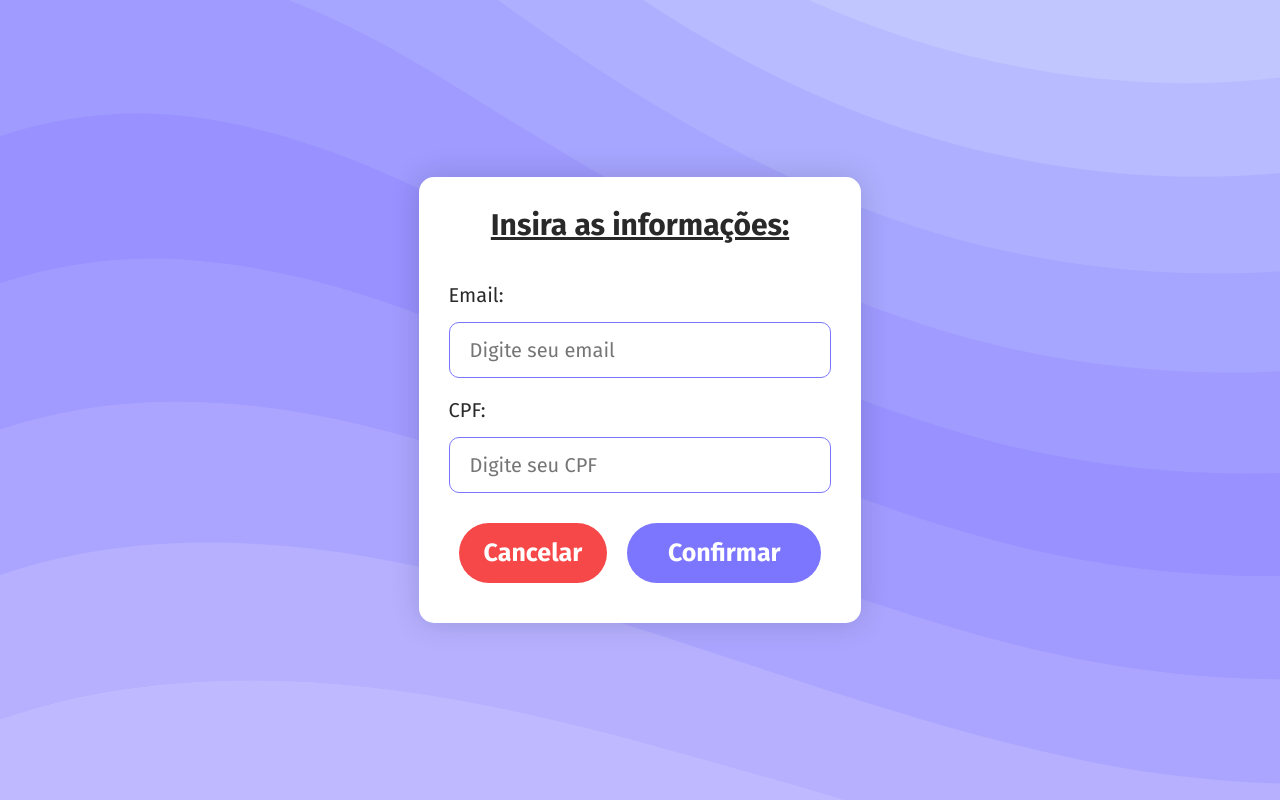
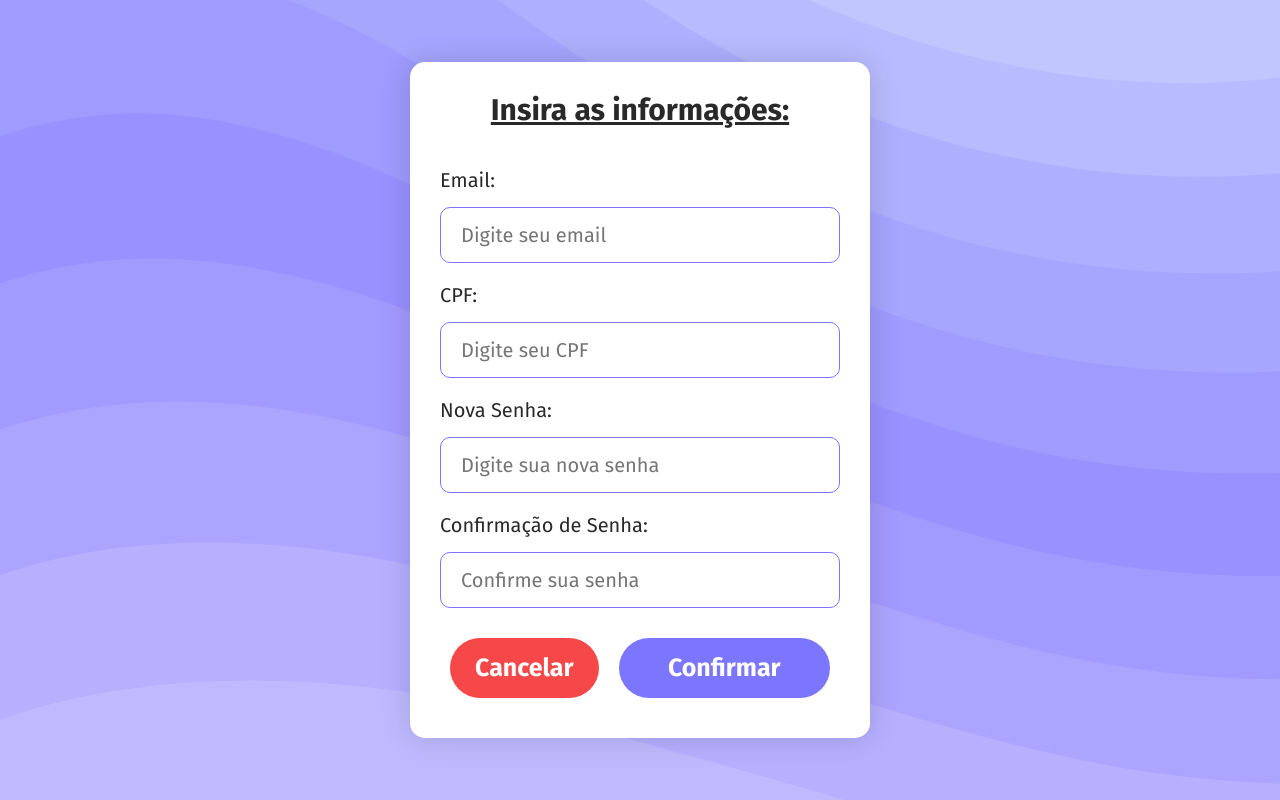
Before and after one commit to alessandraleria/Padaria_WEB, a React (Create React App) app: page / in a window 1280 px wide. Both pictures are taken after a click on the element "Redefinir senha". Built offline with nearby package versions, Linux system fonts and the light colour scheme.

Commit message:
update: fix redefinição de senha a escolha do usuário

```diff
--- a/src/pages/RedefinirSenha/RedefinirSenha.jsx
+++ b/src/pages/RedefinirSenha/RedefinirSenha.jsx
@@ -16,6 +16,8 @@ import api from "../../services/api";
 export default function RedefinirSenha({ handleCancel }) {
   const [email, setEmail] = useState("");
   const [cpf, setCpf] = useState("");
+  const [password, setPassword] = useState("");
+  const [confPassword, setConfPassword] = useState("");
 
   const history = useHistory();
 
@@ -23,9 +25,11 @@ export default function RedefinirSenha({ handleCancel }) {
     e.preventDefault();
 
      try {
+      if(password == confPassword){
         const response = await api.post("users/redefinePassword", {
           email,
           cpf,
+          password
         });
         if (response.data) {
           if (response.data.success !== true) {
@@ -39,9 +43,14 @@ export default function RedefinirSenha({ handleCancel }) {
             "\nServidor indisponível!\nPor favor, tente novamente mais tarde"
           );
         }
+      } else {
+        alert(
+          "\nAs senhas não coincidem!\nPor favor, insira a mesma senha no campo Senha e Confirmação de Senha."
+        );
+      }
     } catch (err) {
       console.log("Erro: " + err);
-      alert("Falha no login, tente novamente.");
+      alert("Falha na redefinição de senha, tente novamente.");
     }
   }
 
@@ -87,6 +96,29 @@ export default function RedefinirSenha({ handleCancel }) {
               required
             />
           </div>
+
+          <div style={{ width: "100%" }}>
+            <DetailText>Nova Senha:</DetailText>
+            <Input
+              type="password"
+              placeholder="Digite sua nova senha"
+              value={password}
+              autoFocus
+              onChange={(e) => setPassword(e.target.value)}
+              required
+            />
+          </div>
+
+          <div style={{ width: "100%" }}>
+            <DetailText>Confirmação de Senha:</DetailText>
+            <Input
+              type="password"
+              placeholder="Confirme sua senha"
+              value={confPassword}
+              onChange={(e) => setConfPassword(e.target.value)}
+              required
+            />
+          </div>
           <div
             style={{
               display: "flex",
```
Lines whose indentation alone changed are shown as unchanged.
